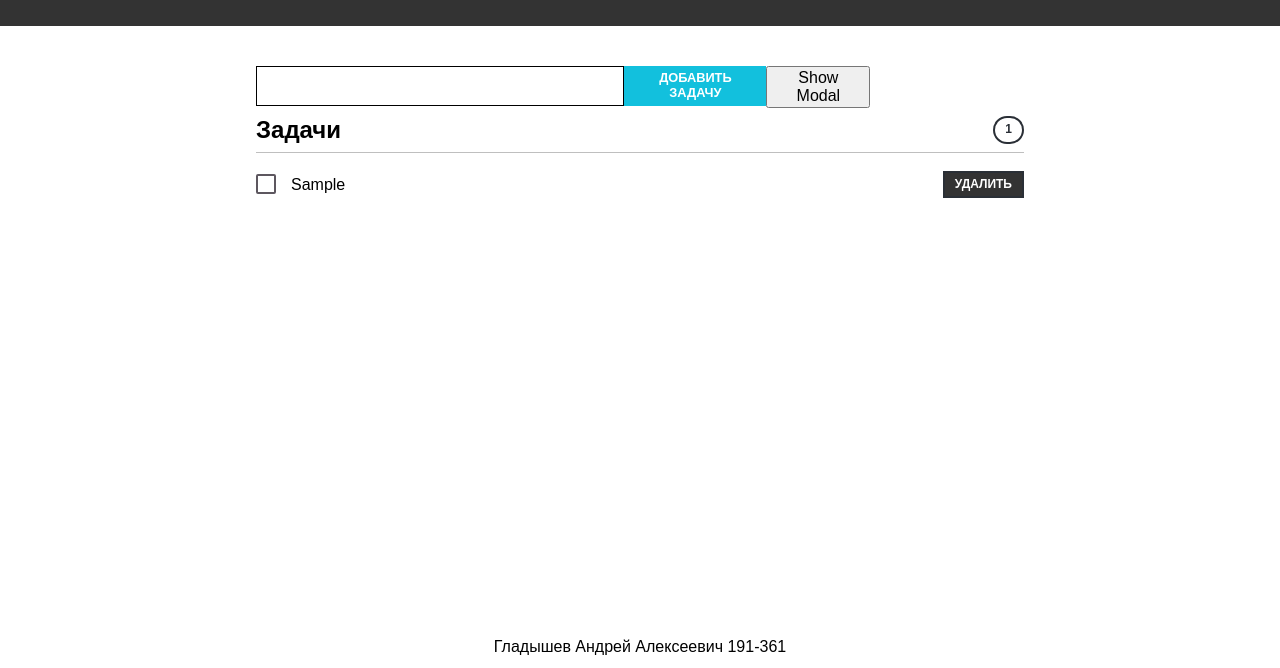
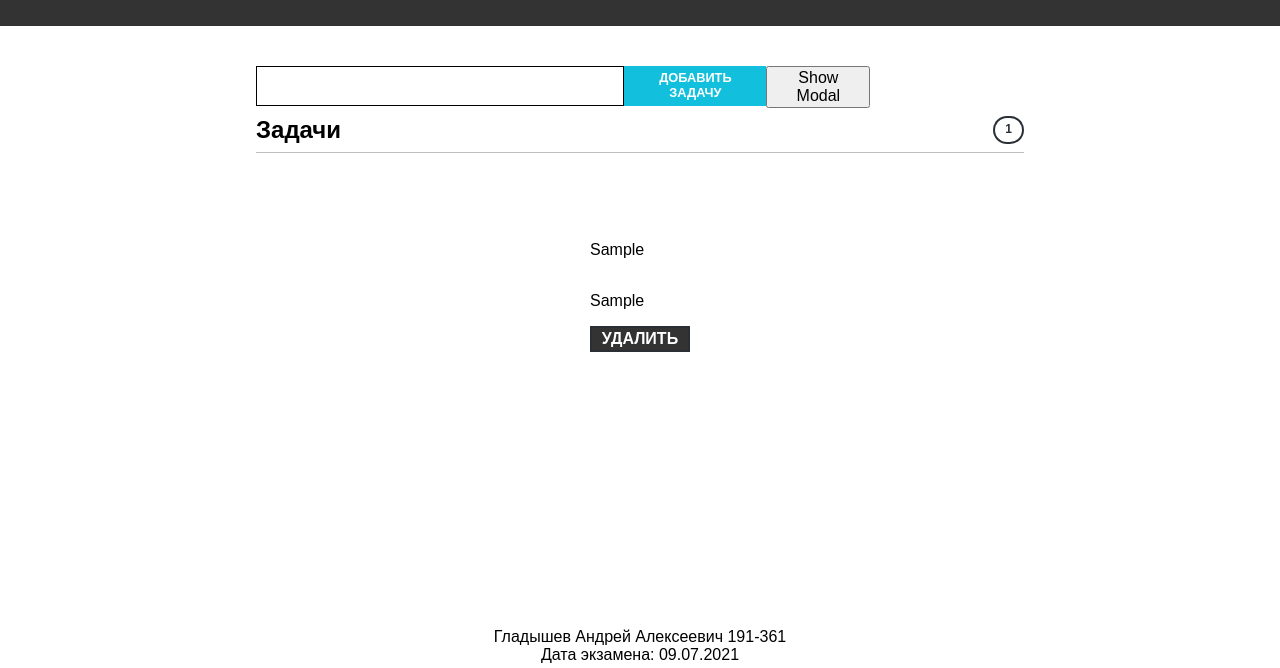
Before and after one commit to AwsderX/webExam, a plain HTML site: page ToDoList/index.html in a window 1280 px wide. Both pictures are taken after typing "Sample" into the empty fields and a click on the button "ДОБАВИТЬ ЗАДАЧУ". Shown: the part 132-800 px from the top of the page. Drawn offline with nearby package versions, Linux system fonts and the light colour scheme.

Commit message:
Add files via upload

```diff
--- a/ToDoList/app.js
+++ b/ToDoList/app.js
@@ -4,7 +4,8 @@ const app = Vue.createApp({
         return{
             valueInput: '',
             QuestList: [],
-            showModal: false
+            showModal: false,
+            messege: ""
         };
     },
     methods: {
@@ -15,7 +16,8 @@ const app = Vue.createApp({
                 if (this.valueInput === '') {return};
                 this.QuestList.push({
                     title: this.valueInput,
-                    id: Math.random()
+                    id: Math.random(),
+                    type: "one"
                 });
                 this.valueInput = '';
             },
--- a/ToDoList/index.html
+++ b/ToDoList/index.html
@@ -8,31 +8,34 @@
     <link rel="stylesheet" href="https://cdnjs.cloudflare.com/ajax/libs/normalize/8.0.1/normalize.css">
     <link rel="stylesheet" href="style.css">
     <script src="https://unpkg.com/vue@next"></script>
-    <script type="text/x-template" id="modal-template">
-        <transition name="modal">
+</head>
+<body>
+<main>
+<div id="app">
+    <div v-if="showModal">
     <div class="modal-mask">
         <div class="modal-wrapper">
           <div class="modal-container">
-
             <div class="modal-header">
               <slot name="header">
                 default header
               </slot>
             </div>
-
             <div class="modal-body">
               <slot name="body">
                 <div class="form">
                     <div id="v-model-basic" class="demo">
-                            <input v-model="message" placeholder="edit me" />
-                            <p>Message is: {{ message }}</p>
+                        <input
+                        type="text"
+                        v-bind:value="valueInput"
+                        v-on:input="handlyInput"
+                        v-on:keypress.enter="addTask" placeholder="edit me" />
                       <button class="modal-default-button" v-on:click="addTask"></button>
-                          <button class="modal-default-button" v-on:click="$emit('close')"></button>
+                      <button class="modal-default-button" v-on:click="showModal=false"></button>
                   </div>
                 </div>
               </slot>
             </div>
-
             <div class="modal-footer">
               <slot name="footer">
                 default footer
@@ -43,12 +46,7 @@
           </div>
         </div>
       </div>
-        </transition>
-      </script>
-</head>
-<body>
-<main>
-<div id="app">
+      </div>
     <div class="header">
         <div class="container">
         <div class="logo">
@@ -80,7 +78,6 @@
           <button id="show-modal" @click="showModal = true">Show Modal</button>
           <modal v-if="showModal" @close="showModal = false">
           </modal>
-
         </div>
     </div>
     <div class="container">
@@ -89,13 +86,16 @@
             <span class="num">{{ QuestList.length }}</span>
         </h2>
         <ul class="slist">
-            <li v-for="(mask, index) in QuestList" :key="mask.id">
-                <div>
-                    <input type="checkbox" v-on:change="doCheck(index, 'need')">
-                    <span>{{ mask.title }}</span>
-                </div>
+            <li v-for="(mask, index) in QuestList" :key="mask.id"
+            :class="
+            mask.type === 'one' ?
+            'card-one' :
+            mask.type === 'two' ?
+             'card-two' :
+             'card-three'">
+                <p>{{ mask.title }}</p>
+                <p>{{ mask.title }}</p>
                 <button class="btn-remove" v-on:click="removeMask(index, 'need')">Удалить</button>
-
             </li>
         </ul>
     </div>
@@ -106,5 +106,7 @@
 </body>
 <footer>
     Гладышев Андрей Алексеевич 191-361
+    <br>
+    Дата экзамена: 09.07.2021
 </footer>
 </html>
--- a/ToDoList/style.css
+++ b/ToDoList/style.css
@@ -30,14 +30,14 @@ h2 .num {
 }
 
 main {
- padding-bottom: 30px;
+ padding-bottom: 40px;
 }
 
 footer {
   position: absolute;
   bottom: 0;
   width: 100%;
-  height: 30px;
+  height: 40px;
   text-align: center;
 }
 
@@ -134,24 +134,43 @@ footer{
   background-color: #0dd6f8;
   border-color: #0dd6f8;
 }
+ul{
+  max-width: 1200px;
+  margin: 0 auto;
+  padding-top: 50px;
+  display: flex;
+  flex-wrap: wrap;
+  justify-content: space-around;
+  grid-template-columns: auto;
+  gap: 10px;
+}
 
 .slist li {
-  display: flex;
+  display: grid;
   align-items: center;
-  justify-content: space-between;
-  height: 32px;
-  line-height: 32px;
+  height: 100px;
   margin-bottom: 10px;
   border-radius: 3px;
   background-color: #fff;
+  margin-top: 15px;
 }
 
-.slist.final li {
-  border-left-color: #999;
-  opacity: .5;
-}
 .slist {
     padding-left: 0;
+}
+
+.card-one{
+  width: 100px;
+}
+.card-two{
+  width: 200px;
+}
+.card-three{
+  width: 300px;
+}
+
+li p{
+  font-size: 1em;
 }
 
 input[type="checkbox"] + span {
@@ -160,14 +179,13 @@ input[type="checkbox"] + span {
 
 .btn-remove {
     border: 1px solid #2a2f36;
-    font-size: 12px;
+    font-size: 1em;
     border: 2px solid #2a2f36;
     background-color: #333333;
     color: #fff;
     font-weight: 700;
     text-transform: uppercase;
-    padding: 5px 10px;
-    font-size: 12px;
+    padding: 2px 2px;
     outline: none;
     transition: 0.2s;
 }
@@ -177,65 +195,6 @@ input[type="checkbox"] + span {
   border-color: #535151;
 }
 
-input[type="checkbox"]:checked,
-input[type="checkbox"]:not(:checked){
-   position: absolute;
-   z-index: 1;
-   opacity: 0;
-   width: 20px;
-   height: 20px;
-   margin-top: 6px;
-}
-input[type="checkbox"]:checked + span,
-input[type="checkbox"]:not(:checked) + span{
-   position: relative;
-   padding-left: 35px;
-   cursor:pointer;
-}
-input[type="checkbox"]:checked + span::before{
-   content:'';
-   position: absolute;
-   width: 16px;
-   height: 16px;
-   left:0;
-   top:calc(50% - 10px);
-   background-color: transparent;
-   border-radius: 2px;
-   border: 2px solid #4fc1de;
-}
-input[type="checkbox"]:checked + span::after{
-   content:'';
-   position: absolute;
-   width: 12px;
-   height: 12px;
-   transition: all .2s ease;
-   opacity: 1;
-   left: 4px;
-   top: calc(50% - 6px);
-   background-color: #4fc1de;
-}
-input[type="checkbox"]:not(:checked) + span::before{
-   content:'';
-   position: absolute;
-   width: 16px;
-   height: 16px;
-   left:0;
-   top:calc(50% - 10px);
-   background-color: transparent;
-   border-radius: 2px;
-   border: 2px solid #5d575f;
-}
-input[type="checkbox"]:not(:checked) + span::after{
-   content:'';
-   position: absolute;
-   width: 12px;
-   height: 12px;
-   transition: all .2s ease;
-   opacity: 0;
-   left: 4px;
-   top: calc(50% - 6px);
-   background-color: #7d25a9;
-}
 
 
 .modal-mask {
```
Lines whose indentation alone changed are shown as unchanged.
